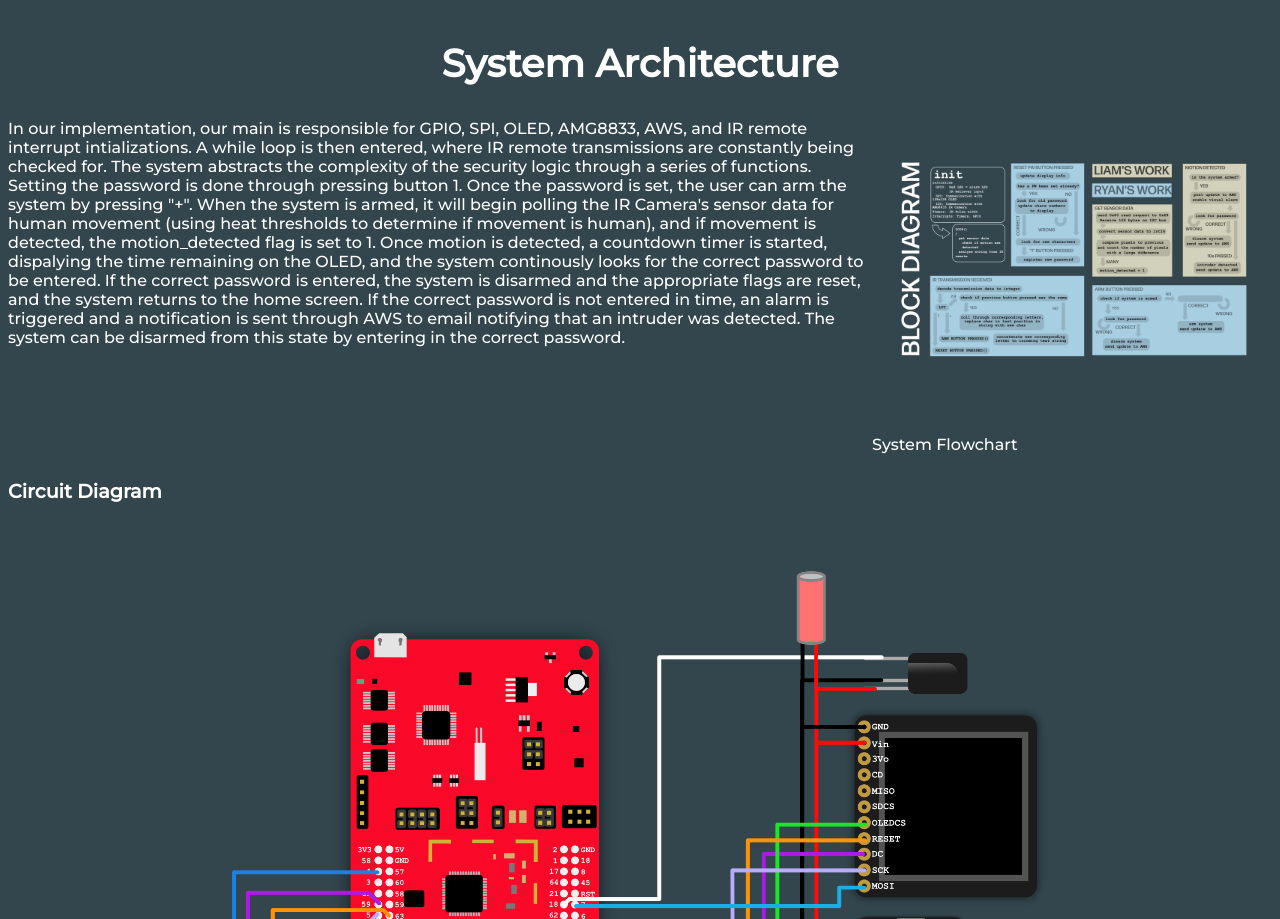
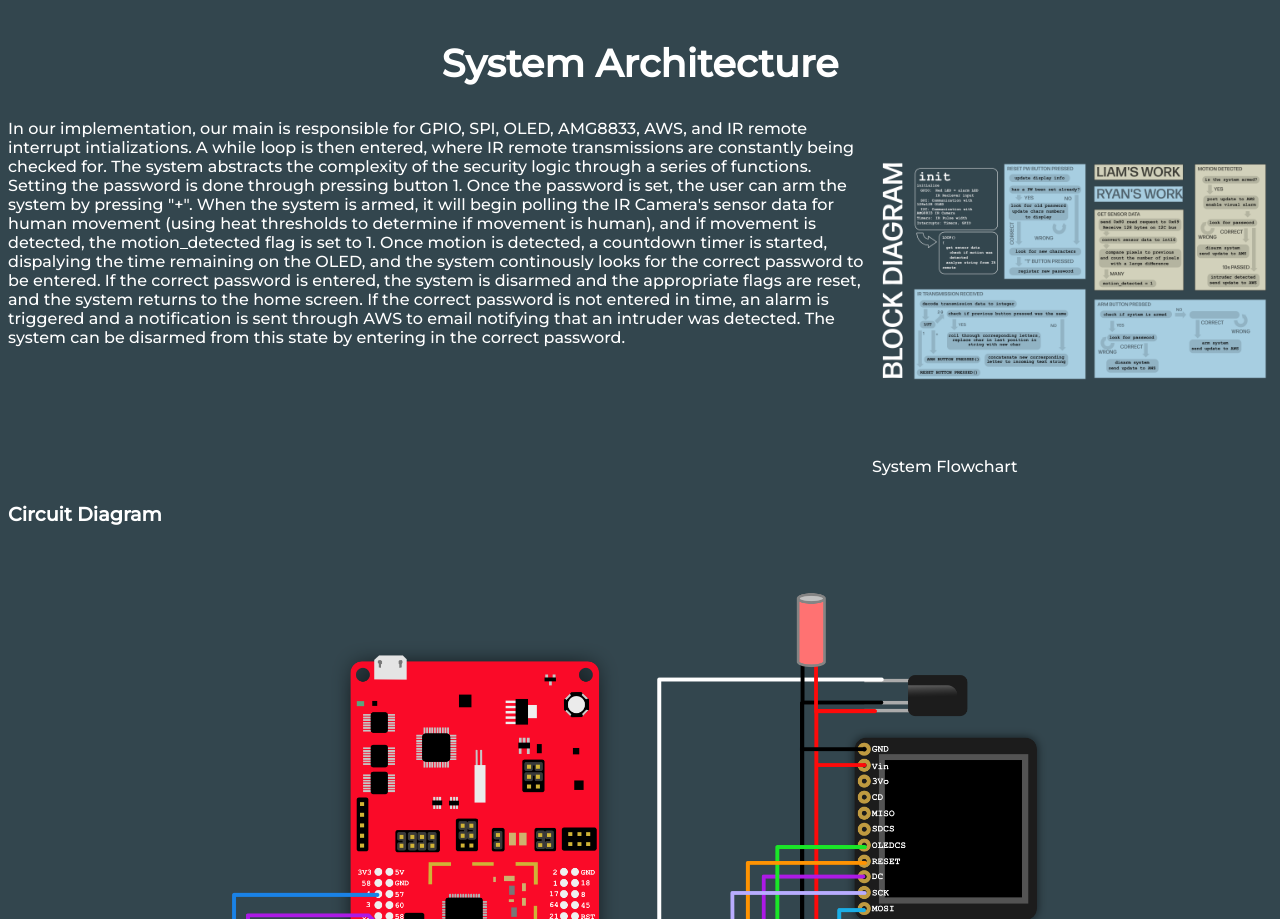
Before and after one commit to lppeck/EEC172_Final_Project_RL_LP, a plain HTML site: page index.html in a window 1280 px wide. Shown: the part 3244-4163 px from the top of the page. Drawn offline with Linux system fonts and the light colour scheme.

Commit message:
Fixing sys architecture format

```diff
--- a/index.html
+++ b/index.html
@@ -37,7 +37,7 @@
       <h1 id="design">Design</h1>
       <h2 id="system-architecture">System Architecture</h2>
       <div style="display:flex;flex-wrap:wrap;justify-content:space-evenly;">
-        <div style="display:inline-block;vertical-align:top;flex:1 0 400px;">
+        <div style="display:inline-block;vertical-align:top;flex:1 0 200px;">
           In our implementation, our main is responsible for GPIO, SPI, OLED,
           AMG8833, AWS, and IR remote interrupt intializations. A while loop is then
           entered, where IR remote transmissions are constantly being checked for.
@@ -58,7 +58,7 @@
         </div>
         <div style="display:inline-block;vertical-align:top;flex:0 0 400px;">
           <div class="fig">
-            <img src="block_diagram.png" style="width:90%;height:auto;" />
+            <img src="block_diagram.png" style="width:100%;height:auto;" />
             <span class="caption">System Flowchart</span>
           </div>
         </div>
```
